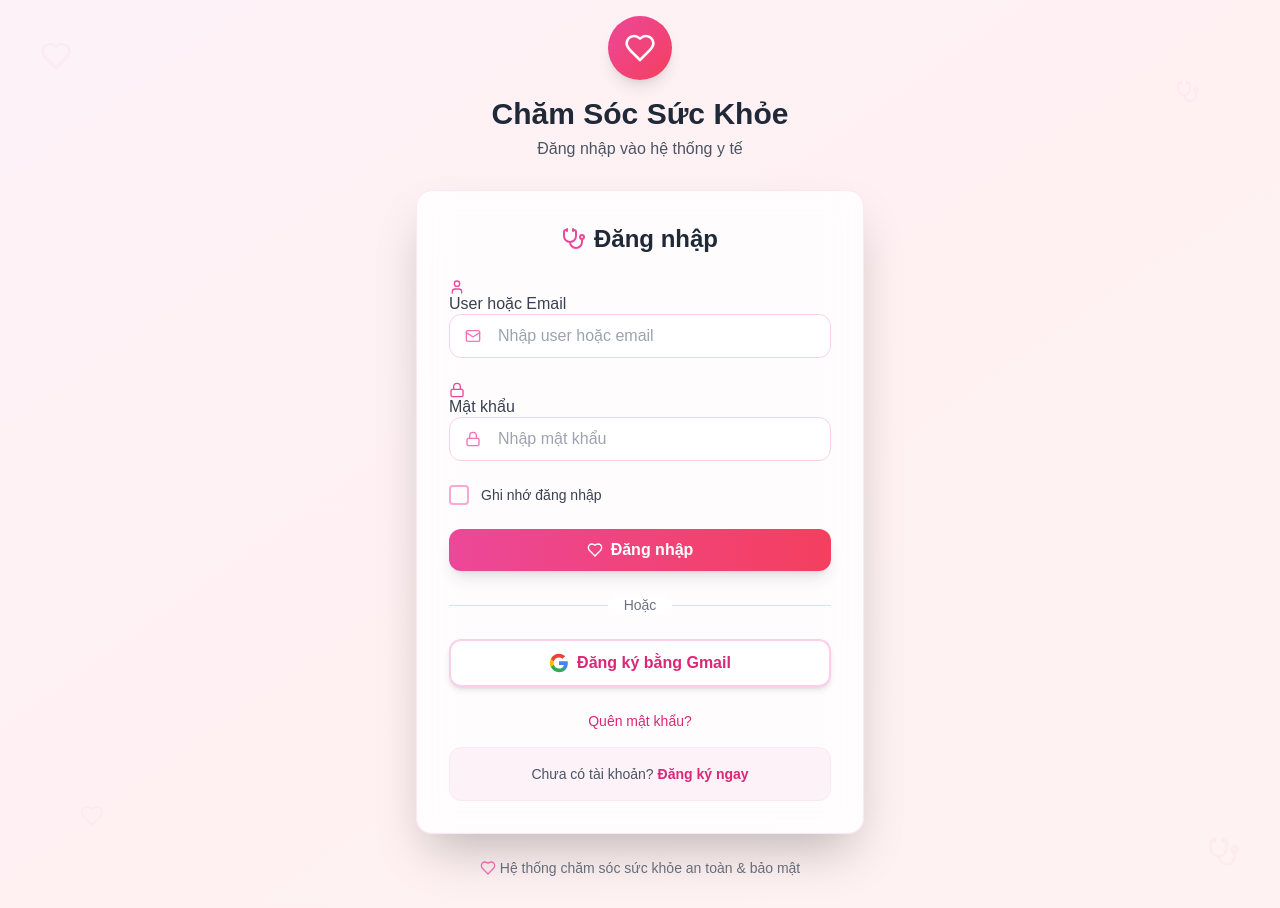
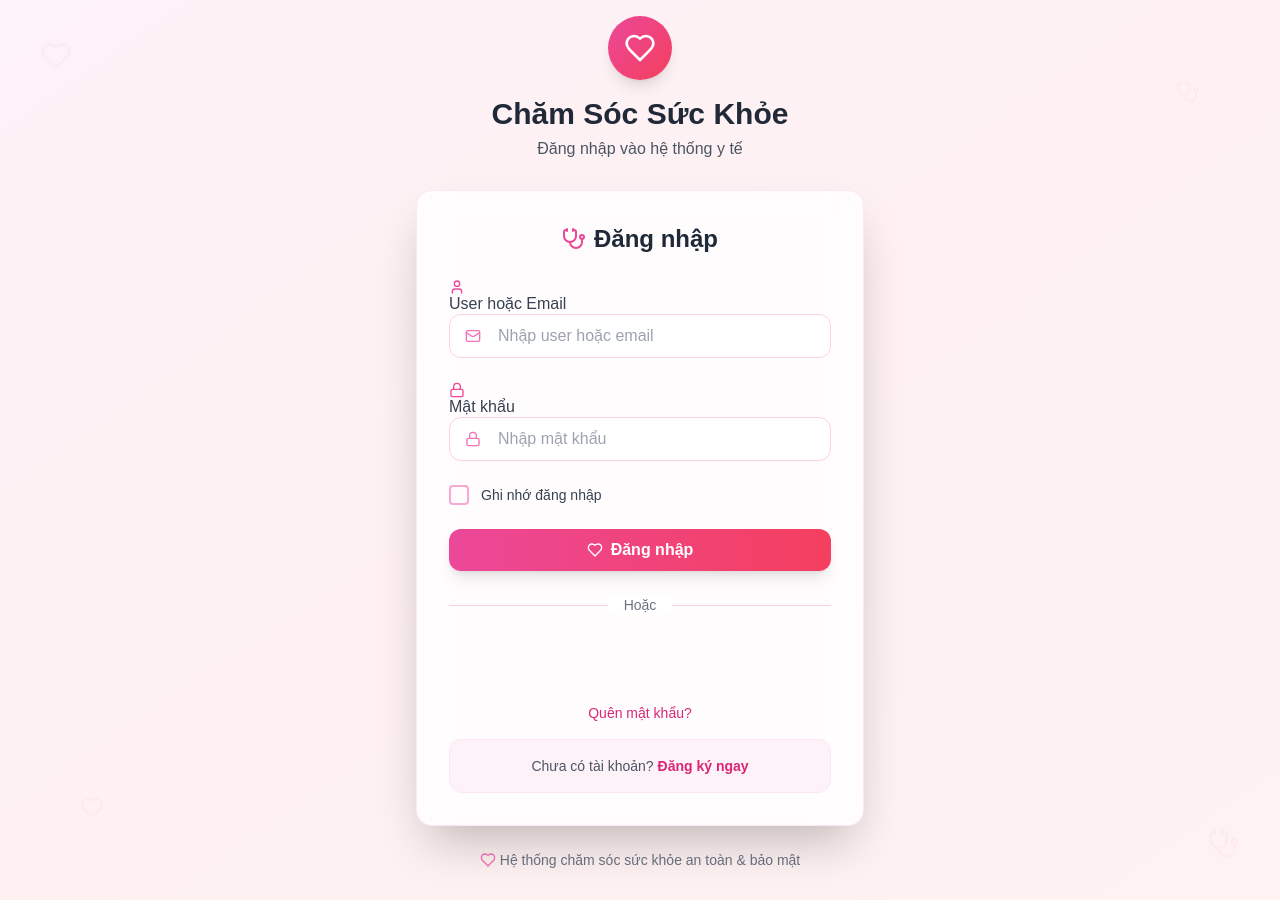
Before and after one commit to MinMinstd/frontend-infertility-system, a React (Vite) app: page /login in a window 1280 px wide. Built offline with nearby package versions, Linux system fonts and the light colour scheme.

Commit message:
Add Login by Google

```diff
--- a/package.json
+++ b/package.json
@@ -11,6 +11,7 @@
   },
   "dependencies": {
     "@heroicons/react": "^2.2.0",
+    "@react-oauth/google": "^0.12.2",
     "@reduxjs/toolkit": "^2.8.2",
     "antd": "^5.25.4",
     "axios": "^1.9.0",
--- a/src/main.tsx
+++ b/src/main.tsx
@@ -3,9 +3,12 @@ import { createRoot } from "react-dom/client";
 import "./index.css";
 import App from "./App.tsx";
 import 'antd/dist/reset.css';
+import { GoogleOAuthProvider } from '@react-oauth/google';
 
 createRoot(document.getElementById("root")!).render(
   <StrictMode>
-    <App />
+    <GoogleOAuthProvider clientId="668573337665-i5tjfgdtfb3sci3m684fimge7olqbk3g.apps.googleusercontent.com">
+      <App />
+    </GoogleOAuthProvider>
   </StrictMode>
 );
--- a/src/pages/auth/Login.tsx
+++ b/src/pages/auth/Login.tsx
@@ -5,6 +5,7 @@ import { message } from "antd";
 import { Heart, Mail, Lock, User, Stethoscope } from "lucide-react";
 import { useAuth } from "../../context/AuthContext";
 import AuthApi from "../../servers/auth.api";
+import { GoogleLogin } from '@react-oauth/google';
 
 interface LoginFormInputs {
   Username: string;
@@ -85,24 +86,6 @@ const LoginPage = () => {
     }
   };
 
-  const handleGmailRegister = async () => {
-    setIsLoading(true);
-    try {
-      // TODO: Thêm logic đăng ký bằng Gmail
-      console.log("Gmail register triggered");
-
-      // Simulate API call
-      await new Promise((resolve) => setTimeout(resolve, 1000));
-
-      message.success("Đăng ký bằng Gmail thành công!");
-    } catch (err) {
-      console.error("Gmail register error:", err);
-      message.error("Đăng ký bằng Gmail thất bại. Vui lòng thử lại!");
-    } finally {
-      setIsLoading(false);
-    }
-  };
-
   // Hàm kiểm tra user/email
   const validateUsername = (value: string) => {
     if (!value) return "Vui lòng nhập user hoặc email";
@@ -112,6 +95,74 @@ const LoginPage = () => {
       if (!emailRegex.test(value)) return "Email không hợp lệ";
     }
     return true;
+  };
+
+  // Hàm xử lý khi Google OAuth thành công
+  const handleGoogleSuccess = async (credentialResponse: any) => {
+    setIsLoading(true);
+    try {
+      const token = credentialResponse.credential;
+      console.log("Google token:", token);
+
+      // Gọi API Google Login trực tiếp
+      const loginResponse = await AuthApi.GoogleLogin({
+        credential: token
+      });
+
+      const systemToken = loginResponse.data.token;
+
+      if (!systemToken) {
+        throw new Error("Token không hợp lệ");
+      }
+
+      // Lưu token vào AuthContext
+      await login(systemToken);
+
+      message.success("Đăng nhập bằng Google thành công!");
+
+      // Lấy thông tin user để điều hướng theo role
+      try {
+        const userInfo = await AuthApi.Me();
+        console.log("Thông tin user được lấy: ", userInfo.data);
+        const role = userInfo.data?.role;
+        console.log("Role", role);
+
+        // Điều hướng theo vai trò
+        switch (role) {
+          case "Doctor":
+            navigate("/doctor");
+            break;
+          case "Admin":
+            navigate("/admin");
+            break;
+          case "Manager":
+            navigate("/manager");
+            break;
+          default:
+            navigate("/"); // Khách hàng bình thường
+        }
+      } catch (userInfoErr) {
+        console.error("Error getting user info:", userInfoErr);
+        // Nếu không lấy được thông tin user, chuyển về trang chủ
+        navigate("/");
+      }
+
+    } catch (err: any) {
+      console.error("Google OAuth error:", err);
+
+      // Kiểm tra nếu là lỗi từ API (token không hợp lệ)
+      if (err.response?.data?.message) {
+        message.error(err.response.data.message);
+      } else {
+        message.error("Đăng nhập bằng Google thất bại. Vui lòng thử lại!");
+      }
+    } finally {
+      setIsLoading(false);
+    }
+  };
+
+  const handleGoogleError = () => {
+    message.error("Đăng nhập bằng Google thất bại. Vui lòng thử lại!");
   };
 
   return (
@@ -279,33 +330,15 @@ const LoginPage = () => {
             <div className="flex-1 border-t border-pink-200"></div>
           </div>
 
-          {/* Gmail Register Button */}
-          <button
-            type="button"
-            onClick={handleGmailRegister}
-            disabled={isLoading}
-            className="w-full bg-white border-2 border-pink-200 hover:border-pink-300 hover:bg-pink-50 text-pink-600 font-semibold py-3 px-6 rounded-xl shadow-md transition-all duration-200 transform hover:scale-[1.02] active:scale-[0.98] focus:ring-3 focus:ring-pink-200 disabled:opacity-50 disabled:cursor-not-allowed flex items-center justify-center gap-2"
-          >
-            <svg className="w-5 h-5" viewBox="0 0 24 24">
-              <path
-                fill="#4285F4"
-                d="M22.56 12.25c0-.78-.07-1.53-.2-2.25H12v4.26h5.92c-.26 1.37-1.04 2.53-2.21 3.31v2.77h3.57c2.08-1.92 3.28-4.74 3.28-8.09z"
-              />
-              <path
-                fill="#34A853"
-                d="M12 23c2.97 0 5.46-.98 7.28-2.66l-3.57-2.77c-.98.66-2.23 1.06-3.71 1.06-2.86 0-5.29-1.93-6.16-4.53H2.18v2.84C3.99 20.53 7.7 23 12 23z"
-              />
-              <path
-                fill="#FBBC05"
-                d="M5.84 14.09c-.22-.66-.35-1.36-.35-2.09s.13-1.43.35-2.09V7.07H2.18C1.43 8.55 1 10.22 1 12s.43 3.45 1.18 4.93l2.85-2.22.81-.62z"
-              />
-              <path
-                fill="#EA4335"
-                d="M12 5.38c1.62 0 3.06.56 4.21 1.64l3.15-3.15C17.45 2.09 14.97 1 12 1 7.7 1 3.99 3.47 2.18 7.07l3.66 2.84c.87-2.6 3.3-4.53 6.16-4.53z"
-              />
-            </svg>
-            Đăng ký bằng Gmail
-          </button>
+          {/* Google OAuth Login Button */}
+          <div className="flex justify-center mb-4">
+            <GoogleLogin
+              onSuccess={handleGoogleSuccess}
+              onError={handleGoogleError}
+              width="100%"
+              useOneTap
+            />
+          </div>
 
           {/* Forgot Password */}
           <div className="text-center mt-6">
--- a/src/servers/auth.api.tsx
+++ b/src/servers/auth.api.tsx
@@ -6,6 +6,18 @@ import type {
   User,
 } from "../types/auth.d";
 import axiosClient from "./axiosClient";
+
+// Thêm interface cho response của check-email API
+interface CheckEmailResponse {
+  exists: boolean;
+  message: string;
+  userRole: string | null;
+}
+
+// Thêm interface cho Google login
+interface GoogleLoginRequest {
+  credential: string;
+}
 
 const AuthApi = {
   Login: (data: LoginItem) =>
@@ -16,6 +28,10 @@ const AuthApi = {
 
   Me: () => axiosClient.get<User>("/User/GetUserAfterLogin"), // cần backend hỗ trợ, vậy hỗ trợ làm cgi và viết ra sao ?
   // mục đích lấy thông tin đã được tạo trước đó
+
+  // API đăng nhập bằng Google token
+  GoogleLogin: (data: GoogleLoginRequest) =>
+    axiosClient.post<LoginResponse>("/Auth/google-login", data),
 };
 
 export default AuthApi;
```
Also changed, not shown: 1 other file (tests, documents, lock files or other folders).
